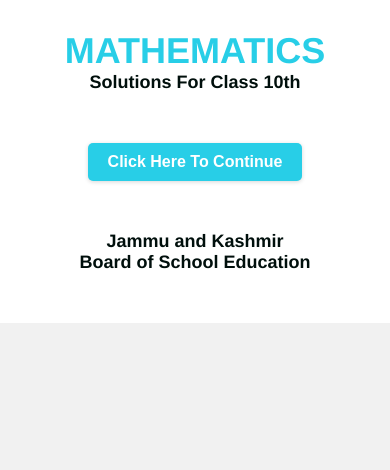
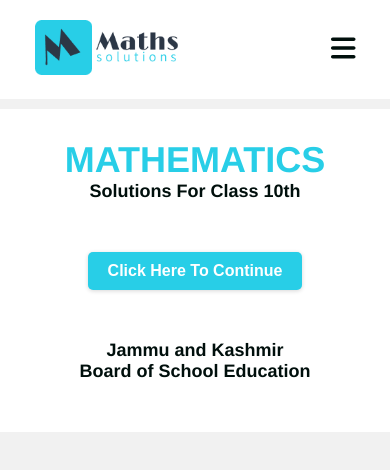
Before and after one commit to sheikhyasir786/maths-solutions, a React (Create React App) app: page /#/frontpage in a window 390 px wide. Shown: the top 470 px of the page. Built offline with nearby package versions, Linux system fonts and the light colour scheme.

Commit message:
navigation-bar-added

```diff
--- a/package.json
+++ b/package.json
@@ -4,6 +4,9 @@
   "version": "0.1.0",
   "private": true,
   "dependencies": {
+    "@fortawesome/fontawesome-svg-core": "^6.5.2",
+    "@fortawesome/free-solid-svg-icons": "^6.5.2",
+    "@fortawesome/react-fontawesome": "^0.2.0",
     "@testing-library/jest-dom": "^5.17.0",
     "@testing-library/react": "^13.4.0",
     "@testing-library/user-event": "^13.5.0",
--- a/src/components/Frontpage.js
+++ b/src/components/Frontpage.js
@@ -1,9 +1,12 @@
 import React from 'react';
 import { Link } from 'react-router-dom';
 import './Frontpage.css';
+import Header from './Header';
 function Frontpage() {
   return (
-    <div class="component-container">
+   <seciton>
+    <Header />
+     <div class="component-container">
         <div class="content-container">
            <div class="frontpage-content">
             <div class="top-content">
@@ -19,6 +22,7 @@
            </div>
         </div>
     </div>
+   </seciton>
   )
 }
 
--- a/src/components/Header.js
+++ b/src/components/Header.js
@@ -1,12 +1,37 @@
-import React from 'react'
+import React, { useState } from 'react';
 import logo from '../assets/desktop-logo.png';
+import mobileLogo from '../assets/mobile-logo.png';
+import { FontAwesomeIcon } from '@fortawesome/react-fontawesome';
+import { faBars } from '@fortawesome/free-solid-svg-icons';
 
 function Header() {
+  const [isMenuOpen, setIsMenuOpen] = useState(false);
+
+  const toggleMenu = () => {
+    setIsMenuOpen(!isMenuOpen);
+  };
+
   return (
-    <div>This is Navigation Bar
-    <img src={logo} alt="Logo" />
-    </div>
+    <header>
+      <div className="nav-bar">
+        <div className="nav-logo-desktop">
+          <img src={logo} alt="Desktop Logo" />
+        </div>
+        <div className="menu-icon" onClick={toggleMenu}>
+          <FontAwesomeIcon icon={faBars} />
+        </div>
+        <div className={`nav-menu ${isMenuOpen ? 'open' : ''}`}>
+          <ul>
+            <li>Home</li>
+            <li>NCERT Solutions</li>
+            <li>Contact</li>
+            <li>About Us</li>
+          </ul>
+          <button className="login-btn">Login</button>
+        </div>
+      </div>
+    </header>
   )
 }
 
-export default Header
+export default Header;
--- a/src/index.css
+++ b/src/index.css
@@ -22,7 +22,7 @@
 }
 .component-container{
   width: 740px;
-  margin: auto;
+  margin: 10px auto;
 }
 
 .content-container{
@@ -39,7 +39,6 @@
   border-radius: 5px;
   outline: none;
 }
-
 @media only screen and (max-width: 768px) {
   .component-container {
     width: 100%;
@@ -49,3 +48,90 @@
     gap: 50px;
    }
  }
+
+
+/* NAVIGATION BAR STYLING START */
+.nav-bar{
+  background: #FFF;
+  padding: 10px 70px;
+  display: flex;
+  justify-content: space-between;
+  align-items: center;
+}
+.nav-bar .nav-logo-desktop img{
+  width: 150px;
+}
+.nav-bar .menu-icon{
+ display: none;
+}
+.nav-bar .nav-menu{
+display: flex;
+ align-items: center;
+ justify-content: center;
+ gap: 30px;
+}
+.nav-bar .nav-menu ul{
+  list-style-type: none;
+  display: flex;
+  gap: 30px;
+}
+.nav-bar .nav-menu ul li{
+  cursor: pointer;
+  color:#FFF;
+  font-size: 20px;
+}
+.nav-bar .nav-menu button{
+  padding: 8px 20px;
+  background: #FFF;
+  border: none;
+  border-radius: 5px;
+  font-weight: bold;
+  color: #000F0C;
+  font-size: 15px;
+  cursor: pointer;
+}
+
+@media only screen and (max-width: 768px) {
+  .nav-bar{
+    padding: 20px 35px;
+  }
+  .nav-bar .nav-logo-desktop {
+    width: 100px;
+  }
+  .nav-bar .menu-icon {
+    display: block;
+    cursor: pointer;
+    font-size: 28px;
+  }
+  .nav-bar .nav-menu{
+    padding: 0 70px;
+    display: flex;
+    flex-direction: column;
+    align-items: center;
+    position: absolute;
+    right: 0;
+    top: 100px;
+    background: #FFF;
+    border-left: 1px solid #28CEE7;
+    background: #28CEE7;
+    box-shadow: 0 2px 5px rgba(0, 0, 0, 0.1);
+    overflow: hidden;
+    border-radius: 5px;
+    max-height: 0;
+    transition: max-height .5s ease, padding .5s ease;
+  }
+  .nav-bar .nav-menu.open {
+    max-height: 500px;
+    padding: 30px 70px;
+    border-bottom: 1px solid #28CEE7;
+  }
+  .nav-bar .nav-menu ul {
+    text-align: center;
+    list-style-type: none;
+    flex-direction: column;
+    padding: 0;
+    margin: 0;
+  }
+ }
+
+/* NAVIGATION BAR STYLING END */
```
Also changed, not shown: src/components/Indexpage.css (+5 -5 lines), 1 other file (tests, documents, lock files or other folders).
